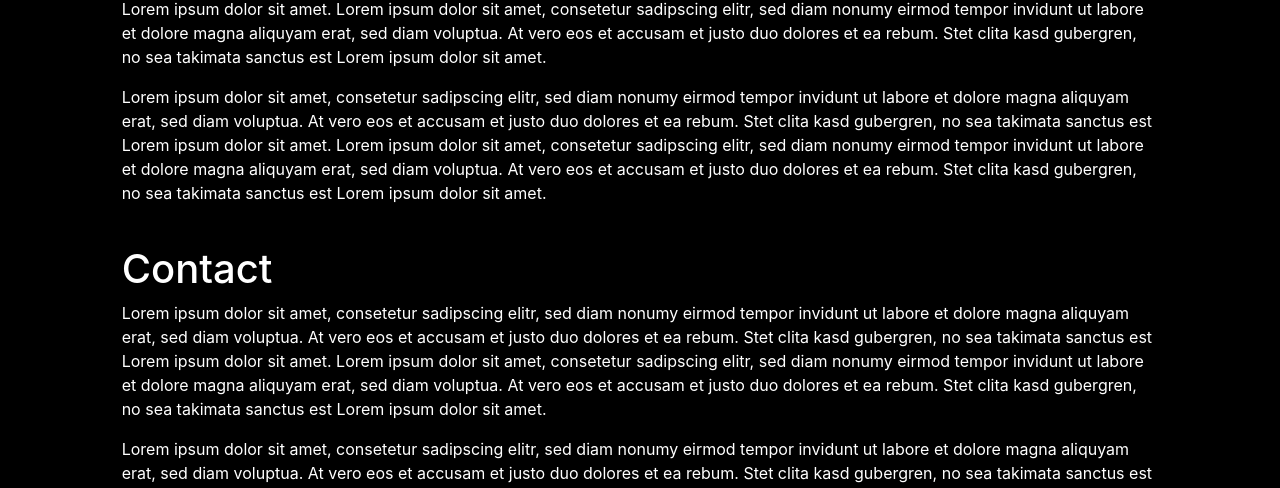
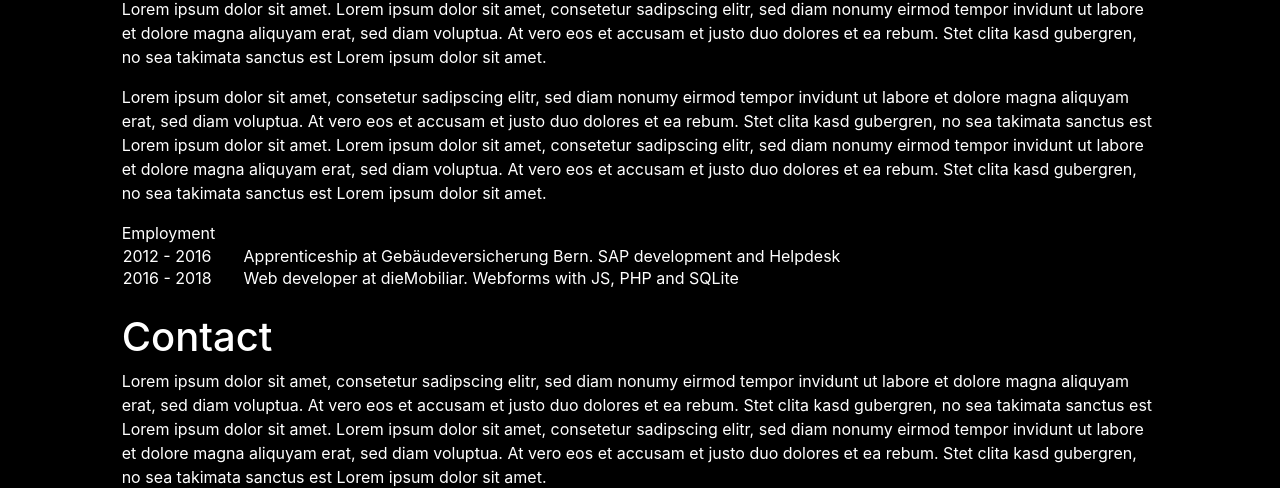
Before and after one commit to FlyingMagikarp/afdz, a PHP site: page / in a window 1280 px wide. Shown: the part 2555-3043 px from the top of the page. Run offline with PHP 8.4, Linux system fonts and the light colour scheme; some libraries are stand-ins or nearby versions.

Commit message:
CV & table header

```diff
--- a/css/style.css
+++ b/css/style.css
@@ -41,6 +41,26 @@ footer {
     display: none;
 }
 
-.testdiv {
+.introdiv {
     height: 100%;
 }
+
+.introdiv > h1 {
+    color: #FF0000;
+}
+
+.introdiv > h1 > a {
+    color: #ff0000;
+}
+
+.xptable {
+    color: #ffffff;
+}
+
+.xptable>caption {
+    margin-bottom: 10px;
+}
+
+.table_space {
+    width: 30px !important;
+}
--- a/index.php
+++ b/index.php
@@ -46,7 +46,7 @@
     <div class="container-fluid">
 
         <!-- Intro -->
-        <div class="testdiv">
+        <div class="introdiv">
             <h1>
                 > Á $ ~&nbsp;<a href="" class="typewrite" data-period="2000" data-type='[ "Welcome to my website.", "Enjoy!" ]'>
                     <span class="wrap"></span>
@@ -165,6 +165,22 @@
                 <p>
                     Lorem ipsum dolor sit amet, consetetur sadipscing elitr, sed diam nonumy eirmod tempor invidunt ut labore et dolore magna aliquyam erat, sed diam voluptua. At vero eos et accusam et justo duo dolores et ea rebum. Stet clita kasd gubergren, no sea takimata sanctus est Lorem ipsum dolor sit amet. Lorem ipsum dolor sit amet, consetetur sadipscing elitr, sed diam nonumy eirmod tempor invidunt ut labore et dolore magna aliquyam erat, sed diam voluptua. At vero eos et accusam et justo duo dolores et ea rebum. Stet clita kasd gubergren, no sea takimata sanctus est Lorem ipsum dolor sit amet.
                 </p>
+
+                <table class="xptable">
+                    <capion>Employment</capion>
+                    <tr>
+                        <td>2012 - 2016</td>
+                        <td class="table_space">&nbsp;</td>
+                        <td>Apprenticeship at Gebäudeversicherung Bern. SAP development and Helpdesk</td>
+                        <td class="table_space">&nbsp;</td>
+                    </tr>
+                    <tr>
+                        <td>2016 - 2018</td>
+                        <td class="table_space">&nbsp;</td>
+                        <td>Web developer at dieMobiliar. Webforms with JS, PHP and SQLite</td>
+                        <td class="table_space">&nbsp;</td>
+                    </tr>
+                </table>
             </div>
             <div class="col-sm-1 col-md-1"></div>
         </div>
```
